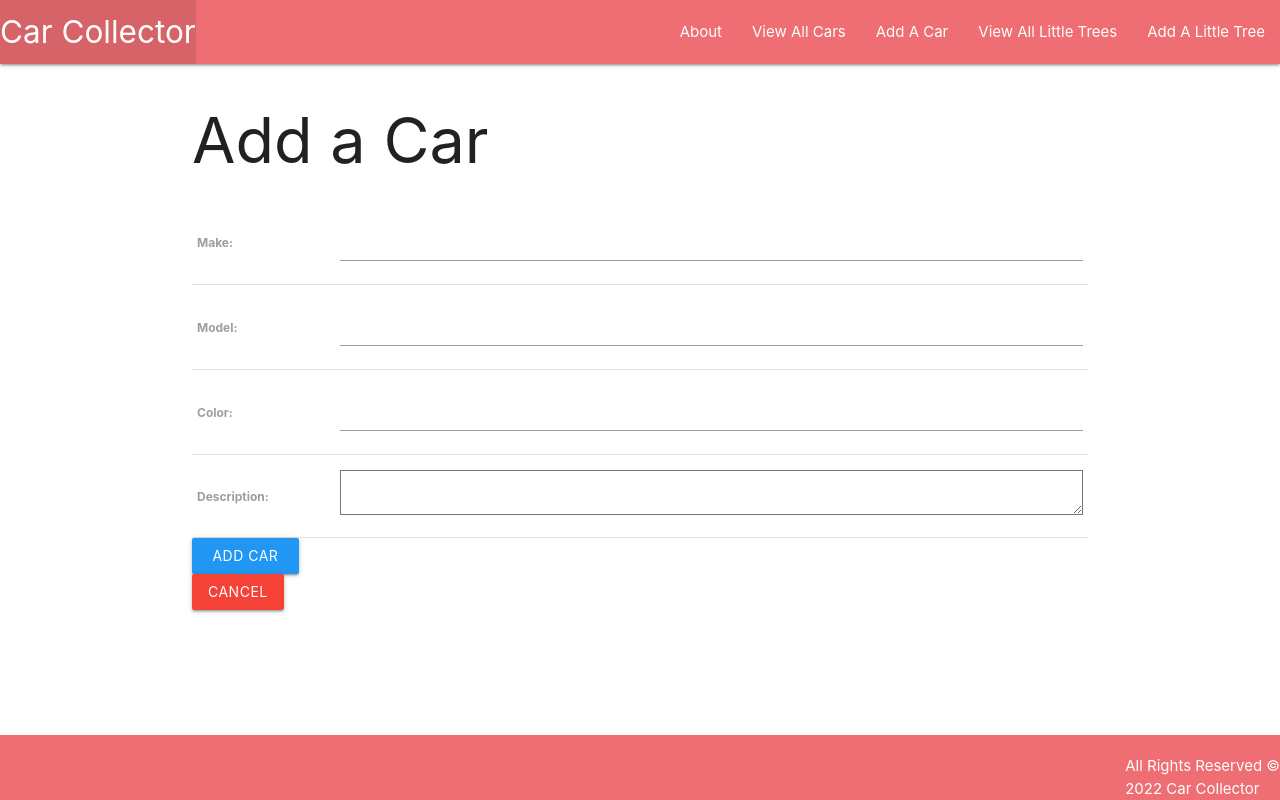
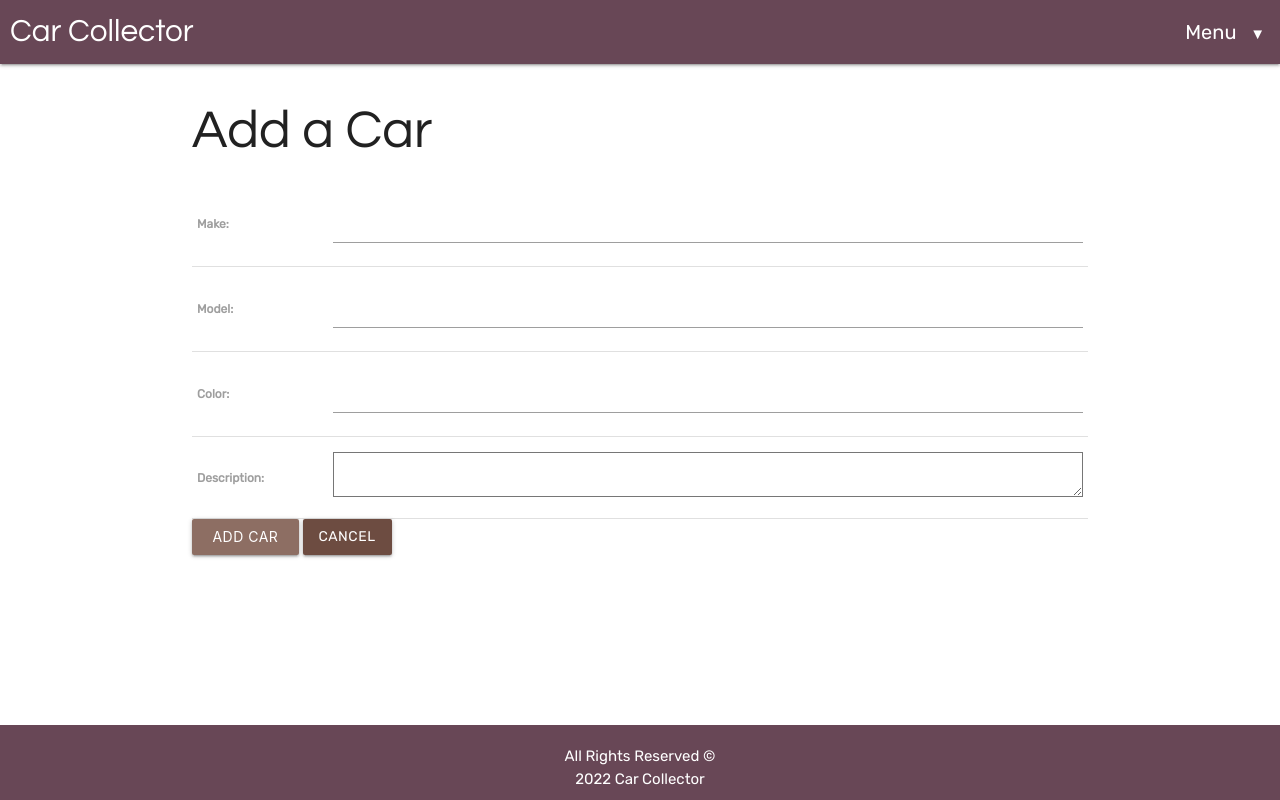
Before and after one commit to saraehutch94/car_collector, a Django app: page /cars/create/ in a window 1280 px wide. Run offline with Django 4.2, Linux system fonts and the light colour scheme.

Commit message:
add styling to app

```diff
--- a/main_app/static/css/style.css
+++ b/main_app/static/css/style.css
@@ -2,6 +2,7 @@ body {
   display: flex;
   min-height: 100vh;
   flex-direction: column;
+  font-family: "Rubik", sans-serif;
 }
 
 main {
@@ -11,3 +12,73 @@ main {
 footer {
   padding-top: 0;
 }
+
+h2 {
+  font-family: "Questrial", sans-serif !important;
+}
+
+input[type="text"]:not(.browser-default):focus:not([readonly]) {
+  border-bottom: 1px solid #4e342e !important;
+  box-shadow: 0 1px 0 0 #4e342e !important;
+}
+
+.nav-wrapper {
+  background-color: #684756 !important;
+}
+
+.page-footer {
+  background-color: #684756 !important;
+}
+
+.card-action-link {
+  color: #96705b !important;
+}
+
+.dropdown-content li > a {
+  color: #96705b !important;
+}
+
+.card {
+  padding: 0 0 0 20px !important;
+}
+
+.card-title {
+  color: #684756 !important;
+}
+
+.car-model {
+  color: #96705b !important;
+}
+
+.brand-logo {
+  padding-left: 10px !important;
+}
+
+.datepicker-date-display {
+  background-color: #4e342e !important;
+}
+
+.datepicker-table td.is-today {
+  background-color: #4e342e !important;
+}
+
+.datepicker-done {
+  color: #684756 !important;
+}
+
+.datepicker-cancel {
+  color: #684756 !important;
+}
+
+.brand-logo {
+  font-family: "Questrial", sans-serif !important;
+}
+
+.footer-content {
+  padding-bottom: 10px;
+}
+
+.menu {
+  font-size: 20px;
+  padding-right: 10px;
+}
--- a/main_app/templates/base.html
+++ b/main_app/templates/base.html
@@ -7,38 +7,51 @@
     <meta http-equiv="X-UA-Compatible" content="IE=edge" />
     <meta name="viewport" content="width=device-width, initial-scale=1.0" />
     <title>Document</title>
-    <link rel="stylesheet" href="{% static 'css/style.css' %}" />
+    <script src="https://ajax.googleapis.com/ajax/libs/jquery/3.5.1/jquery.min.js"></script>
+    <script src="https://cdnjs.cloudflare.com/ajax/libs/materialize/1.0.0/js/materialize.min.js"></script>
+    <script>
+      $(document).ready(function () {
+        $(".dropdown-trigger").dropdown();
+      });
+    </script>
     <link
       rel="stylesheet"
       href="https://cdnjs.cloudflare.com/ajax/libs/materialize/1.0.0/css/materialize.min.css"
     />
-    <script src="https://cdnjs.cloudflare.com/ajax/libs/materialize/1.0.0/js/materialize.min.js"></script>
+    <link rel="preconnect" href="https://fonts.googleapis.com" />
+    <link rel="preconnect" href="https://fonts.gstatic.com" crossorigin />
+    <link
+      href="https://fonts.googleapis.com/css2?family=Questrial&family=Rubik&display=swap"
+      rel="stylesheet"
+    />
+    <link rel="stylesheet" href="{% static 'css/style.css' %}" />
     <script defer src="{% static 'js/script.js' %}"></script>
   </head>
-  <body>
-    <header class="navbar-fixed">
-      <nav>
-        <div class="nav-wrapper">
-          <ul>
-            <li>
-              <a href="{% url 'home' %}" class="left brand-logo"
-                >Car Collector</a
-              >
-            </li>
-          </ul>
-          <ul class="right">
+  <header>
+    <ul id="dropdown1" class="dropdown-content">
       <li><a href="{% url 'about' %}">About</a></li>
       <li><a href="{% url 'index' %}">View All Cars</a></li>
       <li><a href="{% url 'cars_create' %}">Add A Car</a></li>
       <li><a href="{% url 'trees_index' %}">View All Little Trees</a></li>
       <li><a href="{% url 'trees_create' %}">Add A Little Tree</a></li>
     </ul>
+    <nav>
+      <div class="nav-wrapper">
+        <a href="{% url 'home' %}" class="brand-logo">Car Collector</a>
+        <ul class="right hide-on-med-and-down">
+          <li>
+            <a class="dropdown-trigger" href="#" data-target="dropdown1"
+              ><span class="menu">Menu</span> &#9660;</a
+            >
+          </li>
+        </ul>
       </div>
     </nav>
   </header>
+  <body>
     <main class="container">{% block content %} {% endblock %}</main>
     <footer class="page-footer">
-      <div class="right">
+      <div class="center footer-content">
         <div>All Rights Reserved &copy;</div>
         <div>2022 Car Collector</div>
       </div>
--- a/main_app/templates/main_app/car_confirm_delete.html
+++ b/main_app/templates/main_app/car_confirm_delete.html
@@ -1,11 +1,11 @@
 {% extends 'base.html' %} {% block content %}
 
-<h1>Are you sure you want to delete {{ object.make }} {{ object.model }}?</h1>
+<h2>Are you sure you want to delete {{ object.make }} {{ object.model }}?</h2>
 
 <form action="" method="POST">
   {% csrf_token %} {{ form.as_p }}
-  <input type="submit" value="Yes - Delete" class="btn red" />
-  <a href="{% url 'detail' object.id %}" class="btn blue">Cancel</a>
+  <input type="submit" value="Yes - Delete" class="btn brown lighten-1" />
+  <a href="{% url 'detail' object.id %}" class="btn brown darken-1">Cancel</a>
 </form>
 
 {% endblock %}
--- a/main_app/templates/main_app/car_form.html
+++ b/main_app/templates/main_app/car_form.html
@@ -1,7 +1,7 @@
 {% extends 'base.html' %} {% block content %} {% if object %}
-<h1>Edit {{ object.name }}'s Details</h1>
+<h2>Edit {{ object.make }}</h2>
 {% else %}
-<h1>Add a Car</h1>
+<h2>Add a Car</h2>
 {% endif %}
 
 <form action="" method="POST">
@@ -12,12 +12,11 @@
   <input
     type="submit"
     value="{% if object %} Edit {% else %} Add Car {% endif %}"
-    class="btn blue"
+    class="btn brown lighten-1"
   />
+  {% if object %}
+  <a href="{% url 'detail' object.id %}" class="btn brown darken-1">Cancel</a>
+  {% else %}
+  <a href="{% url 'index' %}" class="btn brown darken-1">Cancel</a>
+  {% endif %} {% endblock %}
 </form>
-
-{% if object %}
-<a href="{% url 'detail' object.id %}" class="btn red">Cancel</a>
-{% else %}
-<a href="{% url 'index' %}" class="btn red">Cancel</a>
-{% endif %} {% endblock %}
--- a/main_app/templates/main_app/tree_list.html
+++ b/main_app/templates/main_app/tree_list.html
@@ -1,14 +1,12 @@
 {% extends 'base.html' %} {% block content %}
 
-<h1>All Little Trees</h1>
+<h2>All Little Trees</h2>
 
 {% for tree in object_list %}
 <div class="card">
   <a href="{% url 'trees_detail' tree.id %}">
     <div class="card-content">
-      <span class="card=title">{{ tree.scent }}</span>
-      <p>{{ tree.color }}</p>
-      <p>{{ tree.description }}</p>
+      <span class="card-title">{{ tree.scent }}</span>
     </div>
   </a>
 </div>
```
Also changed, not shown: main_app/templates/about.html (+5 -2 lines), main_app/templates/cars/detail.html (+10 -6 lines), main_app/templates/cars/index.html (+3 -5 lines), main_app/templates/main_app/tree_confirm_delete.html (+5 -3 lines), main_app/templates/main_app/tree_detail.html (+10 -7 lines), main_app/templates/main_app/tree_form.html (+7 -5 lines). Lines whose indentation alone changed are shown as unchanged.
